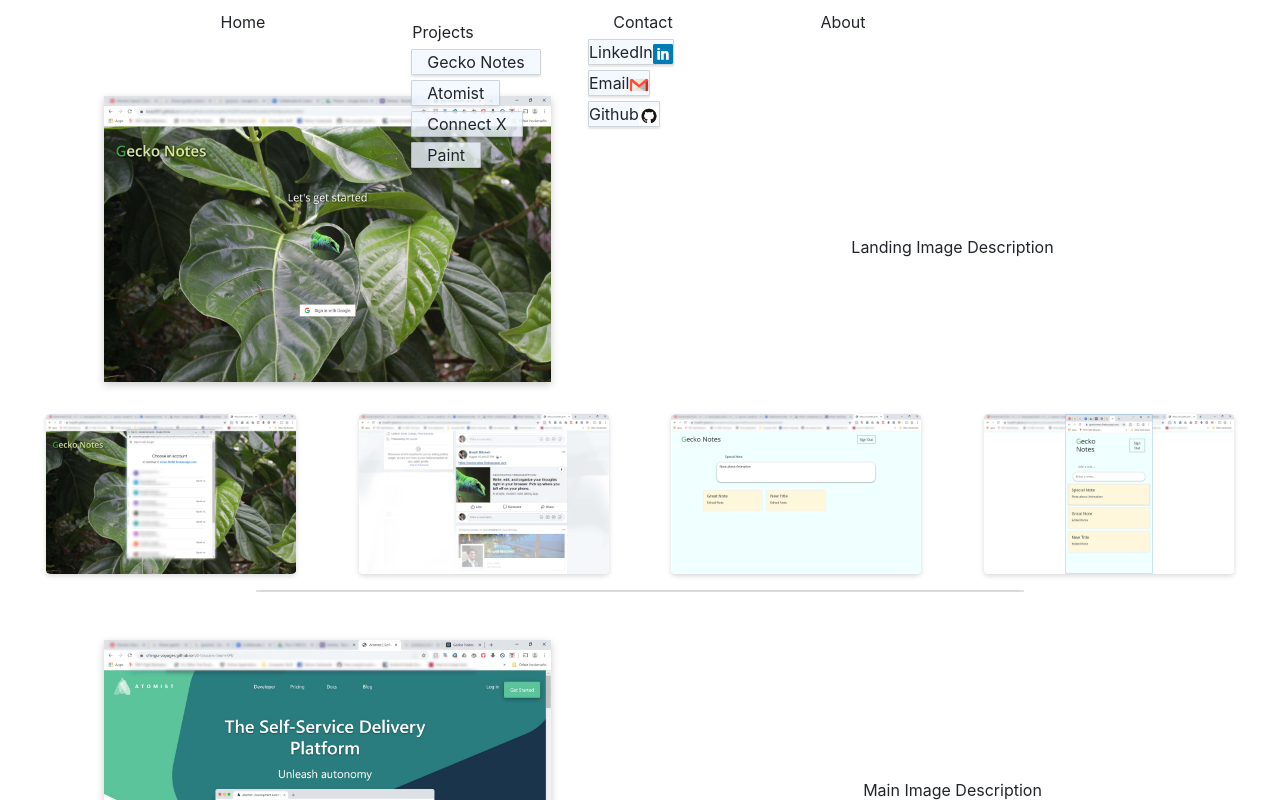
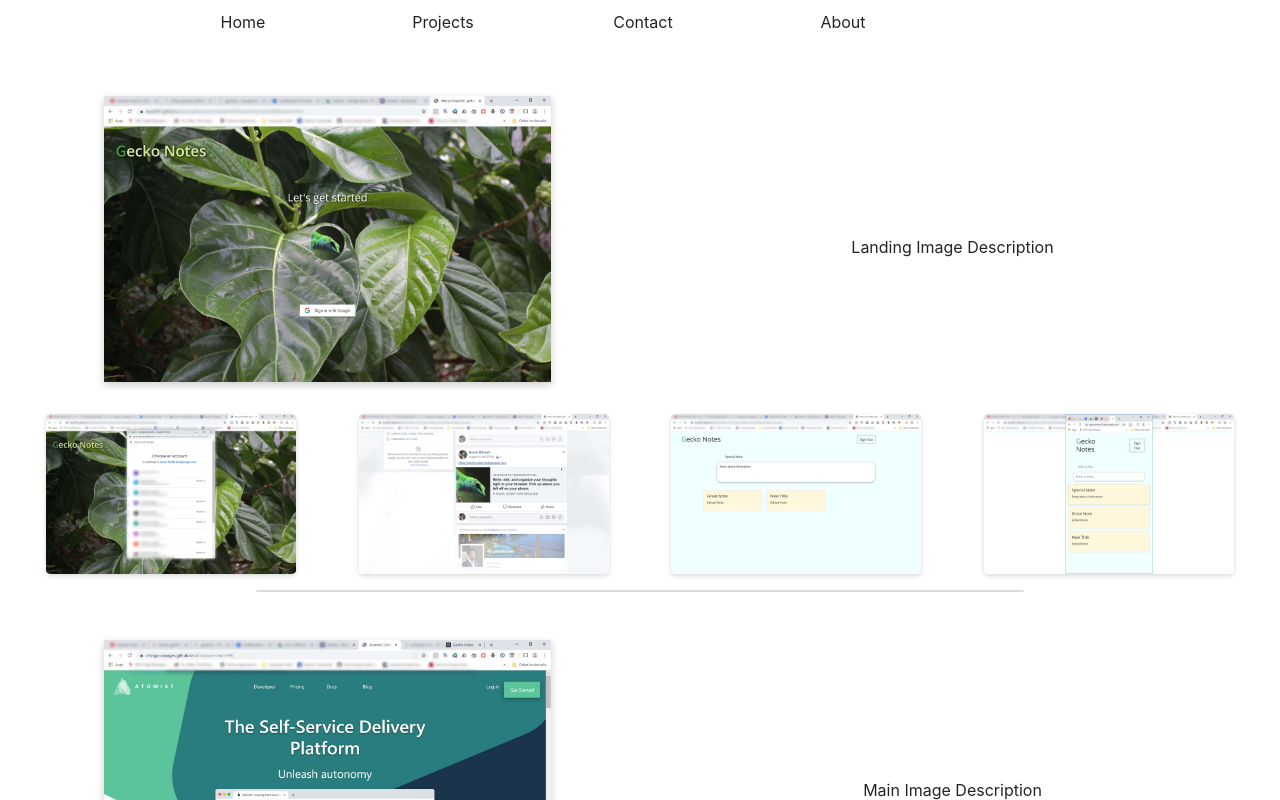
Before and after one commit to Brazill-Mitchell/bmfuture, a React (Create React App) app: page / in a window 1280 px wide. Shown: the top 800 px of the page. Built offline with nearby package versions, Linux system fonts and the light colour scheme.

Commit message:
added close menu functionality

```diff
--- a/src/Components/Contact.js
+++ b/src/Components/Contact.js
@@ -7,21 +7,33 @@
 
 const Contact= (props)=> {
 
-let [displayOptions,setDisplayOptions] = useState(true)
-let [navMenu,setNavMenu] = useState("none")
+let [isListDisplayed,setIsListDisplayed] = useState(true)
 // Let the Nav Bar know this menu has been selected
-    function toggleMenu(){
-        setDisplayOptions(!displayOptions)
-        // props.closeMenus("sdhfb")
-        props.toggleMenu('contact')
-
-    }
 
     //Check for changes to Nav Bar's currently set menu
     useEffect(() => {
-            // setNavMenu(props.menu)
-            console.log("Contact UseEffect:" + props.menu)
+        checkMenu()
     })
+
+//Keep track of which menu is currently seleced
+//Close Menus that aren't selected
+    function handleClick(){
+        if (!isListDisplayed){
+            props.toggleMenu('contact')
+        }else if(isListDisplayed){
+            props.toggleMenu('none')
+        }
+
+    }
+    //Close contact menu if another element is active
+    function checkMenu(){
+        if (props.menu != 'contact' || props.navState == false){
+            setIsListDisplayed(false)
+
+        }else if(props.menu == 'contact'){
+            setIsListDisplayed(true)
+        }
+    }
 
     return(
 
@@ -29,8 +41,8 @@
             {/* <div>{props.menu}</div> */}
             <div className='container'>
                 <div className='row'>
-                    <div className='col contact-menu' onClick={toggleMenu}>Contact
-                        {displayOptions
+                    <div className='col contact-menu' onClick={handleClick}>Contact
+                        {isListDisplayed
                             ?<div className='container-fluid menu-lv1'>
                                 <div className='nav-container'>
                                         <div className='nav-container-special menu-lv2'>
--- a/src/Components/Main.js
+++ b/src/Components/Main.js
@@ -1,5 +1,4 @@
 import React, {useState,useMedia, useEffect} from 'react';
-import { useMediaQuery } from '@material-ui/core';
 import './Main.css';
 import Project from './Project.js'
 import Nav from './Nav.js'
@@ -13,11 +12,13 @@
     const mediaLg = '(min-width:1200px)'
     const mqList = [mediaSm,mediaMd,mediaLg]
 
-
+    let [activeSection,setActiveSection] = useState('none')
+    function updateSection(element){
+        setActiveSection(element)
+        console.log(activeSection)
+    }
 
     let expanded = 'col-lg-2 col-md-3 col-sm-3'
-    let [navClass,setNavClass] = useState(expanded)
-
 
     // Match current screen size to list of sizes
     function handleScreen(){
@@ -30,34 +31,58 @@
         // collapseSize? setNavClass('') : setNavClass('menu-collapsed')
     }
 
+
     useEffect(() => {
 
         window.addEventListener('resize',handleScreen)
         return() => window.removeEventListener('resize',handleScreen)
     },handleScreen)
 
-    return(
+    //Give the body an onClick Handler
+    const BodyWrapper= (props)=> {
 
-        <div>
-            {/* <div>Media{mediaMd}</div> */}
-            <div className='container-fluid'>
-                <Nav></Nav>
-                <div className='row top-spacer'></div>
+        return(
+            <div>
+
+                <Body></Body>
+
+            </div>
+        )
+        }
+
+    const Body= (props)=> {
+        function setBodyActive(){
+            updateSection('body')
+        }
+        return(
+        <div onClick={setBodyActive}>
+            <div className='row top-spacer'></div>
                 <div className='row'>
                     <div className='col-10 top-divider mx-auto'></div>
                 </div>
-                {/* <div className='row' */}
                 <div className='row'>
 
                     <div className='col'>
                         <Project/>
-                     </div>
+                    </div>
                 </div>
+        </div>
+    )
+    }
+
+    function setNavActive(){
+        updateSection('nav')
+    }
+    return (
+        <div>
+            <div className='container-fluid'>
+                <Nav activeSection={activeSection} updateSection={updateSection} onClick={setNavActive} />
+                <BodyWrapper />
             </div>
 
         </div>
+    )
 
-    )
 }
 
 export default Main
--- a/src/Components/Nav.js
+++ b/src/Components/Nav.js
@@ -4,24 +4,17 @@
 import Projects from './Projects.js'
 import './Nav.css';
 import { useMediaQuery } from '@material-ui/core';
+import { getThemeProps } from '@material-ui/styles';
 
-const Nav = ()=> {
+const Nav = (props)=> {
 //Keep track of which menu is currently seleced
 //Close Menus that aren't selected
+    let [navState,setNavState] = useState(false)
+
     let [menu,setMenu] = useState('none')
     function toggleMenu(menu){
         setMenu(menu)
-        console.log(menu)
     }
-    function closeMenus(menu){
-        // toggleMenu(menu)
-        // console.log(menu)
-    }
-
-    let [isListDisplayed, setIsListDisplayed] = useState(true)
-
-    let projectList = ['Gecko Notes','Atomist','Connect X','Paint']
-    let [menuItemStyle, setMenuItemStyle] = useState('col-lg-8 col-md-10 col-sm-12 mx-auto')
 
     const collapseSize = useMediaQuery('(min-width: 100px)')
 
@@ -30,50 +23,44 @@
         // setIsListDisplayed(false)
         // collapseSize? console.log(collapseSize.window) : console.log(collapseSize.valueOf)
     }
+    function checkActiveSection(){
+        if (props.activeSection != 'nav'){
+            setNavState(false)
+        }
+    }
+    function handleClick(){
+        setNavState(true)
+        props.onClick()
+    }
 
     useEffect(() => {
-        window.addEventListener('resize',handleCollapse)
-        return() => window.removeEventListener('resize',handleCollapse)
-    },handleCollapse)
-
-
-    let dropMenuTransitions = useTransition(projectList, project => project, {
-        from: {opacity:0},
-        enter: {opacity:1},
-        leave: {opacity:0}
+        checkActiveSection()
+        // window.addEventListener('resize',handleCollapse)
+        // return() => window.removeEventListener('resize',handleCollapse)
+        // return()=> console.log("Use Effect Return")
     })
-
-// Toggle the selected Menu's items
-    function toggleProjectsDisplay(){
-        if (isListDisplayed){
-            // console.log("Displayed, hiding projects")
-            setIsListDisplayed(false)
-        }else{
-            // console.log('Hidden, displaying projects')
-            setIsListDisplayed(true)
-        }
-    }
 
     return(
 
-        <nav className='nav-wrapper'>
+        <nav className='nav-wrapper' onClick={handleClick}>
+        <div>{navState}</div>
             <div className='container-fluid nav-primary position'>
                 <div className='row'>
                 {/* Filler Item */}
                     <div className='col-3 menu-lv1'>
-                        <div >Home</div>
+                        <div toggleMenu={toggleMenu}>Home</div>
                     </div>
                 {/* Projects */}
-                    <div className='col-3 menu-lv1' onClick={toggleProjectsDisplay}>
-                        <Projects menu={menu}></Projects>
+                    <div className='col-3 menu-lv1'>
+                        <Projects navState={navState} menu={menu} toggleMenu={toggleMenu}></Projects>
                     </div>
                 {/* Contact */}
                     <div className='col-3 menu-lv1'>
-                        <Contact menu={menu} toggleMenu={toggleMenu} closeMenus={closeMenus}></Contact>
+                        <Contact navState={navState} menu={menu} toggleMenu={toggleMenu}></Contact>
                     </div>
                 {/* Filler Item */}
                     <div className='col-3 menu-lv1'>
-                            <div>About</div>
+                            <div toggleMenu={toggleMenu}>About</div>
                     </div>
                 </div>
             </div>
--- a/src/Components/Project.js
+++ b/src/Components/Project.js
@@ -1,4 +1,4 @@
-import React, {useState,useRef} from 'react';
+import React, {useEffect} from 'react';
 import './Project.css';
 import Gecko from './Gecko.js'
 import Atomist from './Atomist.js'
@@ -6,8 +6,18 @@
 
 const Project =(props)=>{
 
+    //Set the body as the active element and close the menus each time it is clicked
+    function setActive(){
+        props.setActiveElement('body')
+        console.log("Project: Active Element: " + props.isNavActive)
+    }
+
+    useEffect(() => {
+        // window.addEventListener('click',setActive)
+    })
+
     return(
-        <div>
+        <div className=''>
             <div>
                 <Gecko></Gecko>
             </div>
--- a/src/Components/Projects.js
+++ b/src/Components/Projects.js
@@ -1,17 +1,41 @@
 import React, {useState,useRef,useEffect} from 'react';
 import { useTransition, animated } from 'react-spring'
-import Contact from './Contact.js'
 import './Nav.css';
 import { useMediaQuery } from '@material-ui/core';
 
 const Projects = (props)=> {
 
-    let [isListDisplayed, setIsListDisplayed] = useState(true)
+    let [isListDisplayed, setIsListDisplayed] = useState(false)
 
     let projectList = ['Gecko Notes','Atomist','Connect X','Paint']
     let [menuItemStyle, setMenuItemStyle] = useState('col-lg-8 col-md-10 col-sm-12 mx-auto')
 
     const collapseSize = useMediaQuery('(min-width: 100px)')
+
+    //Close this menu if another menu is selected
+    //Close other menus when this menu is selected
+    function handleClick(){
+        if (!isListDisplayed){
+            props.toggleMenu('projects')
+        }else if(isListDisplayed){
+            props.toggleMenu('none')
+        }
+
+    }
+    //Close projects menu if another element is active
+    function checkMenu(){
+        if (props.menu != 'projects' || props.navState == false){
+            setIsListDisplayed(false)
+
+        }else if(props.menu == 'projects'){
+            setIsListDisplayed(true)
+
+        }
+    }
+    useEffect(() => {
+        checkMenu()
+    })
+
 
 //Make Nav Menu Responsive
     function handleCollapse(){
@@ -23,10 +47,6 @@
     //     window.addEventListener('resize',handleCollapse)
     //     return() => window.removeEventListener('resize',handleCollapse)
     // },handleCollapse)
-
-    useEffect(() => {
-        console.log("Projects: Selected Menu: " + props.menu)
-    })
 
     let dropMenuTransitions = useTransition(projectList, project => project, {
         from: {opacity:0},
@@ -58,23 +78,14 @@
             </div>
         )
     }
-// Toggle the selected Menu's items
-    function toggleProjectsDisplay(){
-        if (isListDisplayed){
-            // console.log("Displayed, hiding projects")
-            setIsListDisplayed(false)
-        }else{
-            // console.log('Hidden, displaying projects')
-            setIsListDisplayed(true)
-        }
-    }
+
 
     return(
 
-            <div className='container-fluid nav-primary position'>
+            <div className='container-fluid'>
                 <div className='row'>
                 {/* Projects */}
-                    <div className='col menu-lv1' onClick={toggleProjectsDisplay}>Projects
+                    <div className='col menu-lv1' onClick={handleClick}>Projects
                         <div className='container-fluid child-project'>
                             <div className='row'>
                             {/* Project List */}
```
